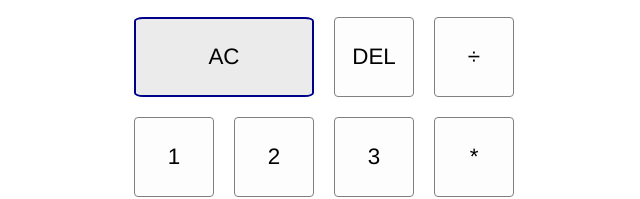
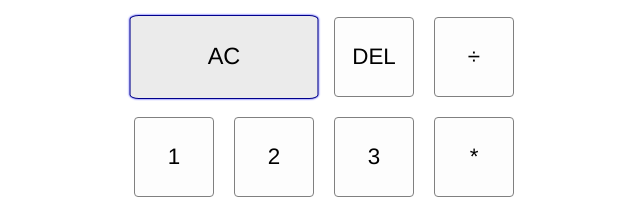
Before and after one commit to Robert-Bobrowicz/Simple-calculator, a plain HTML site: page index.html in a window 1280 px wide. In both pictures the pointer is over the button "AC". Shown: the part 203-402 px from the top of the page, without its empty margins (316-956 px from the left). Drawn offline with Linux system fonts and the light colour scheme.

Commit message:
calculator

```diff
--- a/styles.css
+++ b/styles.css
@@ -33,7 +33,10 @@ body {
 
 .calculator-grid>button:hover {
     background-color: rgba(57, 57, 57, 0.1);
-    border: 2px solid darkblue;
+    border: 1px solid darkblue;
+    box-shadow: 0 0 2px blue;
+    scale: 1.05 1.05;
+    transition-duration: 150ms;
 }
 
 .span-two {
```
Also changed, not shown: 1 other file.
